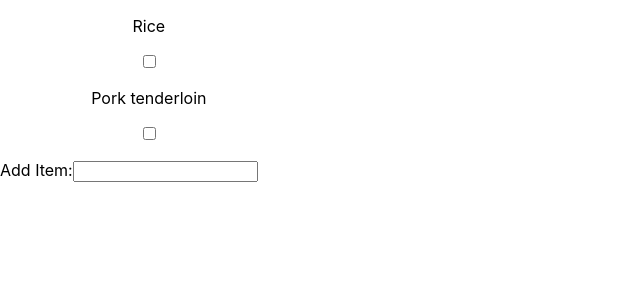
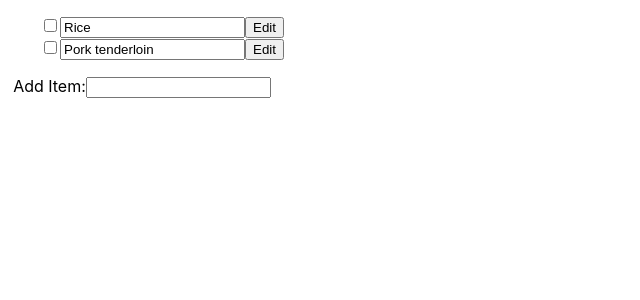
Before and after one commit to mira-kine/shopping-list, a React (Create React App) app: page / in a window 1280 px wide. Shown: the top 300 px of the page, without its empty margins (0-640 px from the left). Built offline with nearby package versions, Linux system fonts and the light colour scheme.

Commit message:
Created input boxes for ingredients, working on editing through reducer

```diff
--- a/src/components/List/List.jsx
+++ b/src/components/List/List.jsx
@@ -1,14 +1,22 @@
 import React from 'react';
 import './List.css';
 
-export default function List({ items }) {
+export default function List({ items, handleUpdate }) {
+  // edit button handleUpdate
   return (
     <div>
       <ul className="list-container">
         {items.map((item) => (
           <li key={item.id} className="list-item">
-            <p>{item.text}</p>
+            {/* <p>{item.text}</p> */}
             <input type="checkbox" />
+            <input
+              value={item.text}
+              onChange={(e) => {
+                handleUpdate({ ...item, text: e.target.value });
+              }}
+            />
+            <button onClick={handleUpdate}>Edit</button>
           </li>
         ))}
       </ul>
--- a/src/views/ShopList.jsx
+++ b/src/views/ShopList.jsx
@@ -27,10 +27,10 @@ function itemsReducer(items, action) {
     case 'edited': {
       // return array of items if match id
       return items.map((item) => {
-        if (item.id !== action.payload.id) {
+        if (item.id !== action.toGet.id) {
           return item;
         }
-        return action.payload;
+        return action.toGet;
       });
     }
     case 'deleted': {
@@ -52,9 +52,16 @@ export default function ShopList() {
     });
   };
 
+  const handleUpdate = (toGet) => {
+    dispatch({
+      type: 'edited',
+      toGet,
+    });
+  };
+
   return (
     <div>
-      <List items={items} />
+      <List items={items} handleUpdate={handleUpdate} />
       <AddItem handleAdd={handleAdd} />
     </div>
   );
```
